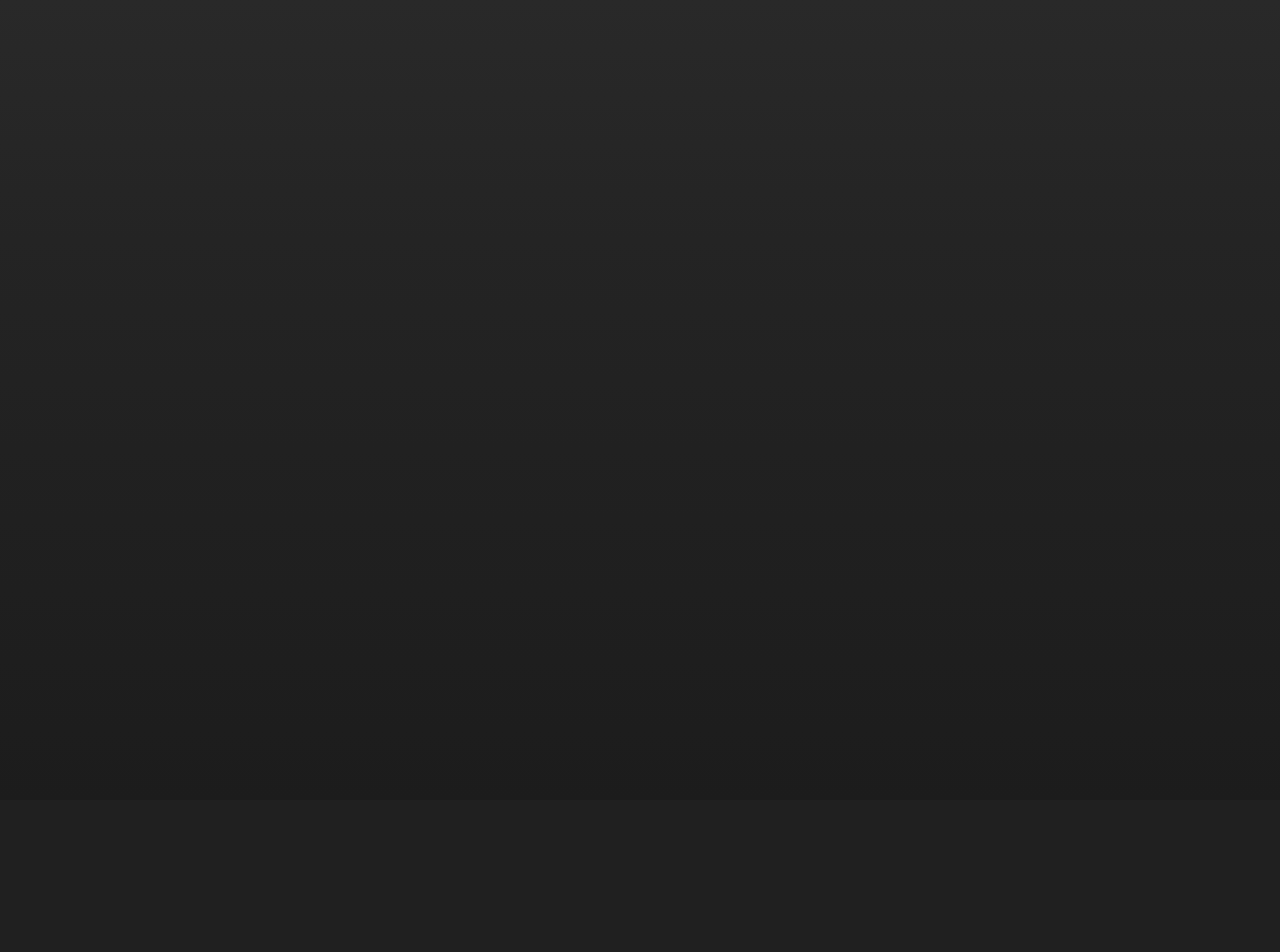
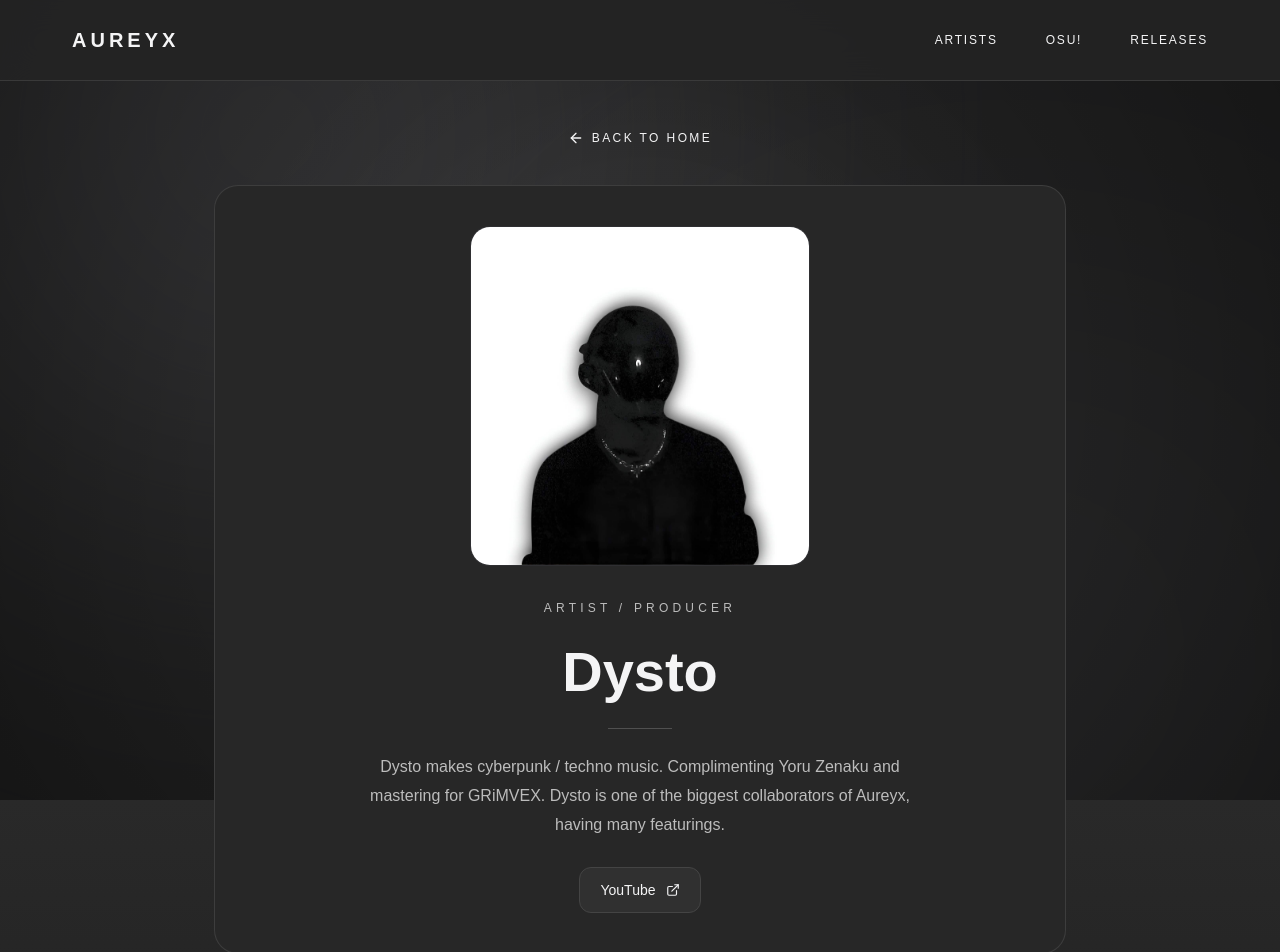
Before and after one commit to owariosu-droid/aureyx-site, a Next.js app: page /artists/dysto in a window 1280 px wide. Before the commit this address had no page. Shown: the top 952 px of the page. Before the commit the page ends 800 px from the top, so only its background shows below. Built offline with nearby package versions, Linux system fonts and the light colour scheme.

Commit message:
update-site

```diff
--- a/data/members.ts
+++ b/data/members.ts
@@ -4,12 +4,12 @@ export const members = [
     slug: "lyrlvst",
     role: "Artist / Producer",
     description:
-      "Breakcore, trance, ambient and emotional electronic music.",
+      "Breakcore, trance, ambient and emotional electronic music. Does most of the visuals and cover art for Aureyx",
     image: "/members/lyrlvst.png",
     links: {
-      spotify: "",
-      youtube: "",
-      soundcloud: "",
+      spotify: "https://open.spotify.com/artist/1rrhBuwyg1lxQpoQDqDUr0",
+      youtube: "https://www.youtube.com/@lyrlvst",
+      soundcloud: "https://soundcloud.com/user-738144184",
     },
   },
 
@@ -23,7 +23,7 @@ export const members = [
     profileImage: "/members/yoru-zenaku-pfp.png", // Artist page image
     links: {
       spotify: "",
-      youtube: "",
+      youtube: "https://www.youtube.com/@Yoru_zenaku",
       soundcloud: "",
     },
   },
@@ -31,7 +31,7 @@ export const members = [
   {
     name: "iyune",
     slug: "iyune",
-    role: "Artist",
+    role: "Artist / Producer",
     description:
       "iyune is an electronic artist currently making music under the rhythm game and gothic genre.",
     image: "/members/iyune-v2.png",
@@ -45,7 +45,7 @@ export const members = [
   {
     name: "GRiMVEX",
     slug: "grimvex",
-    role: "Artist",
+    role: "Producer",
     description:
       "GRiMVEX is a dubstep producer who makes heavy sounds mixed with leads.",
     image: "/members/grimvex.png",
@@ -55,4 +55,18 @@ export const members = [
       soundcloud: "",
     },
   },
+
+  {
+    name: "Dysto",
+    slug: "dysto",
+    role: "Artist / Producer",
+    description:
+      "Dysto makes cyberpunk / techno music. Complimenting Yoru Zenaku and mastering for GRiMVEX. Dysto is one of the biggest collaborators of Aureyx, having many featurings.",
+    image: "/members/dysto.png",
+    links: {
+      spotify: "",
+      youtube: "https://www.youtube.com/@dystoftmusic23",
+      soundcloud: "",
+    },
+  },
 ];
```
Also changed, not shown: public/members/dysto.png (added).
